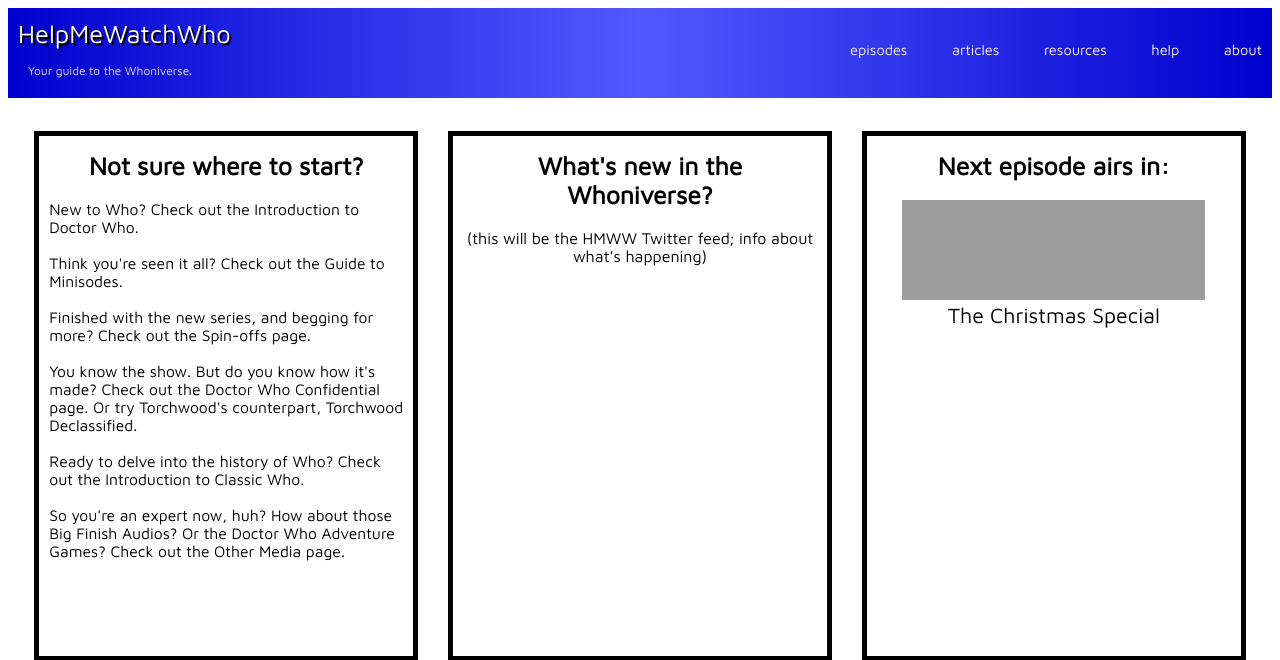
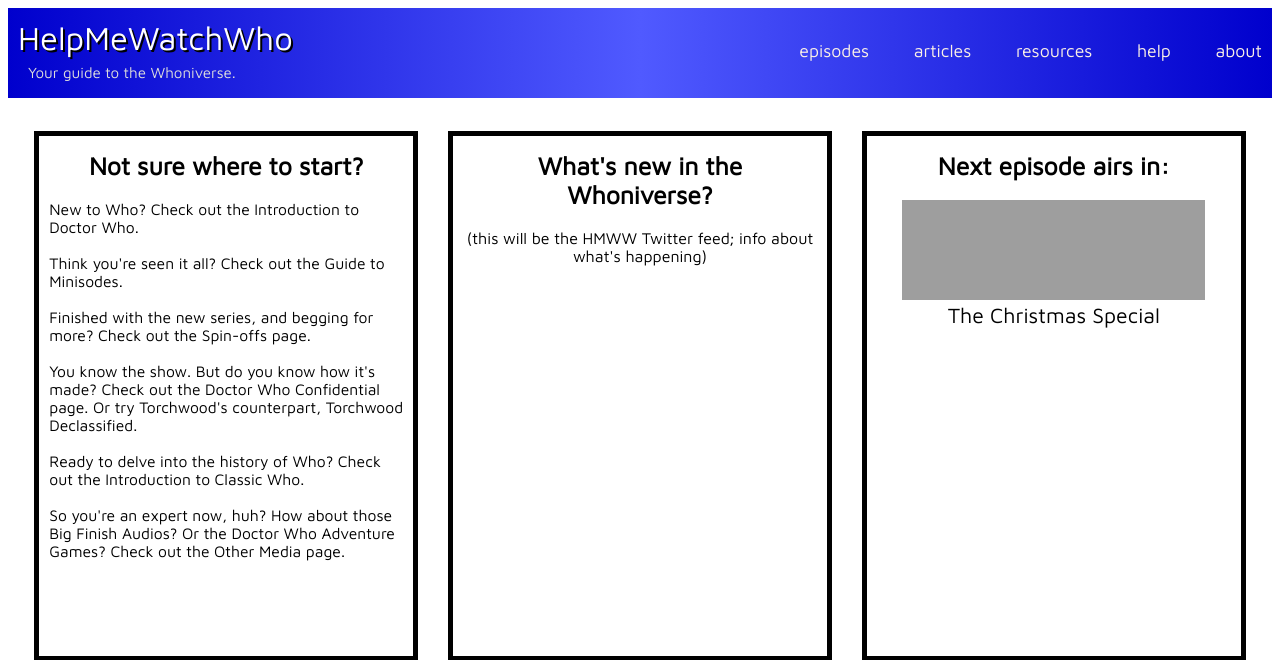
Before and after one commit to TheFirstQuestion/HelpMeWatchWho, a PHP site: page / in a window 1280 px wide. Shown: the top 660 px of the page. Run offline with PHP 8.4, Linux system fonts and the light colour scheme; grey boxes are pictures that could not be loaded.

Commit message:
fix resize issues for heading

```diff
--- a/header style.css
+++ b/header style.css
@@ -22,13 +22,13 @@ body {
 	position: absolute;
 	left: 20px;
 	top: 55px;
-	font-size: calc(3px + .7vw);
+	font-size: calc(10px + .4vw);
 }
 
 #nameHeadingItem {
 	color: white;
 	text-shadow: 2px 2px black;
-	font-size: calc(3px + 1.75vw);
+	font-size: calc(20px + 1vw);
 	text-decoration: none;
 	position: absolute;
 	left: 10px;
@@ -51,7 +51,7 @@ body {
 	margin-left: 40px;
 	text-decoration: none;
 	color: linen;
-	font-size: calc(3px + .9vw);
+	font-size: calc(10px + .6vw);
 }
 
 #rightHeadingItem a:hover {
```
